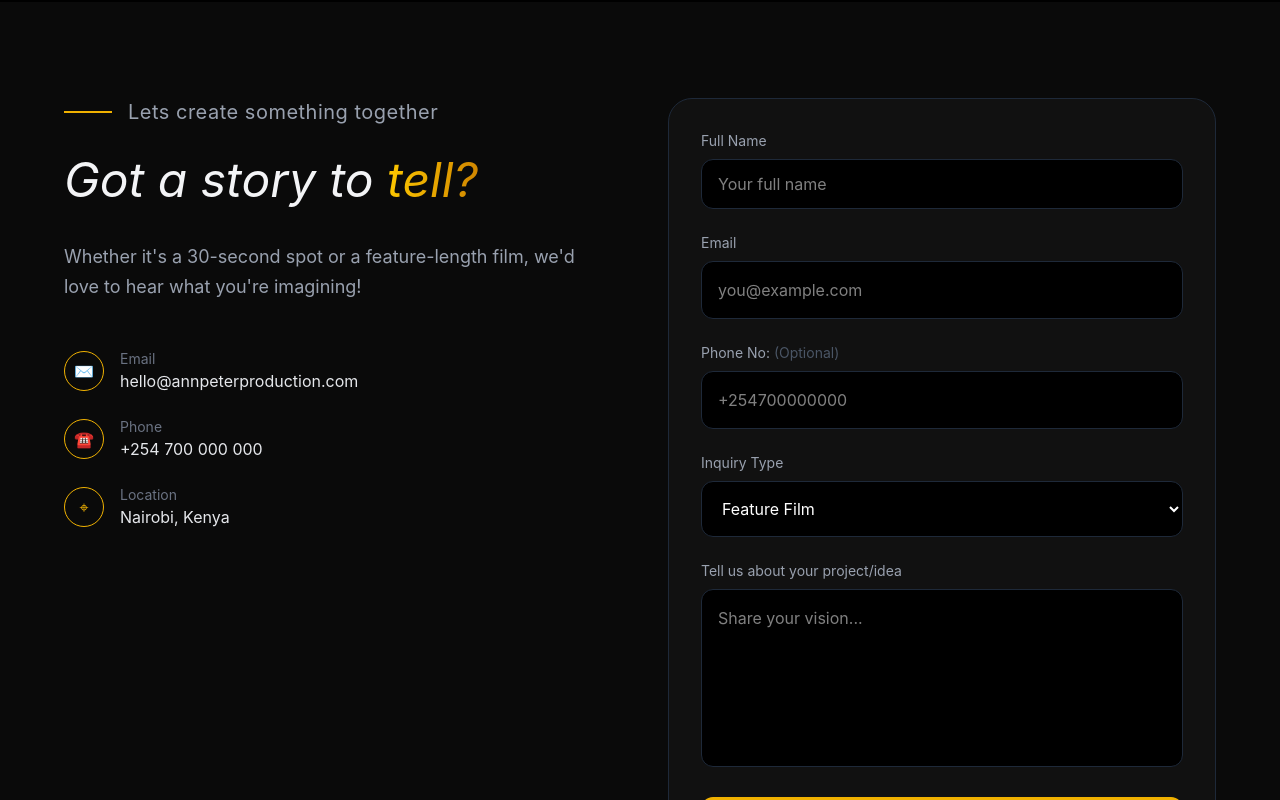
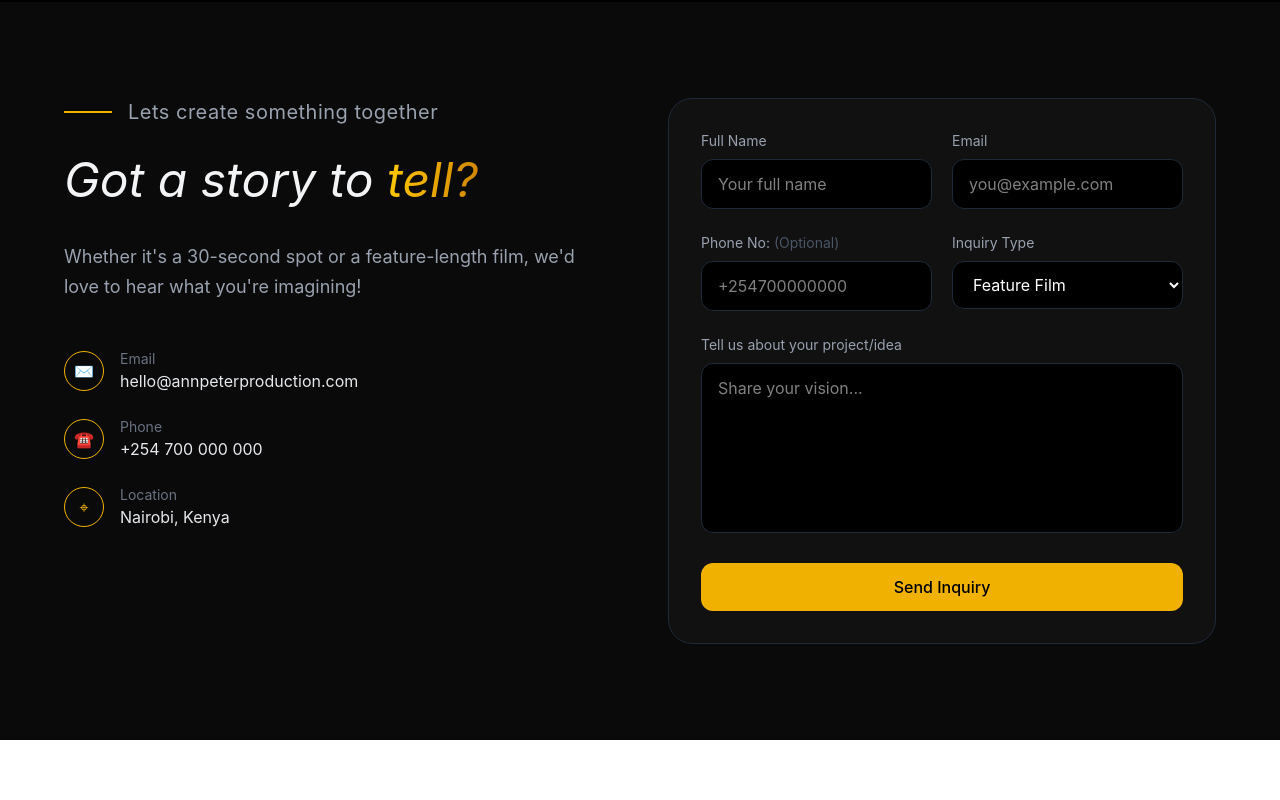
Before and after one commit to Grantex/ann-peter-production, a React (Vite) app: page / in a window 1280 px wide. Shown: the part 1460-2260 px from the top of the page. Built offline with nearby package versions, Linux system fonts and the light colour scheme.

Commit message:
feat: improved UI (split form) for contact form on contact section

```diff
--- a/src/App.tsx
+++ b/src/App.tsx
@@ -256,6 +256,9 @@ function App() {
 
             <form className="space-y-6">
 
+              {/* Name + Email */}
+              <div className="grid grid-cols-1 md:grid-cols-2 gap-5">
+
                 {/* Full Name */}
                 <div>
                   <label className="block text-sm text-gray-400 mb-2">
@@ -278,9 +281,14 @@ function App() {
                   <input
                     type="email"
                     placeholder="you@example.com"
-                  className="w-full bg-black border border-gray-800 rounded-xl px-4 py-4 text-white focus:outline-none focus:border-yellow-500 transition"
+                    className="w-full bg-black border border-gray-800 rounded-xl px-4 py-3 text-white focus:outline-none focus:border-yellow-500 transition"
                   />
                 </div>
+
+              </div>
+
+              {/* Phone + Inquiry */}
+              <div className="grid grid-cols-1 md:grid-cols-2 gap-5">
 
                 {/* Phone */}
                 <div>
@@ -291,18 +299,18 @@ function App() {
                   <input
                     type="text"
                     placeholder="+254700000000"
-                  className="w-full bg-black border border-gray-800 rounded-xl px-4 py-4 text-white focus:outline-none focus:border-yellow-500 transition"
+                    className="w-full bg-black border border-gray-800 rounded-xl px-4 py-3 text-white focus:outline-none focus:border-yellow-500 transition"
                   />
                 </div>
 
-              {/* Inquiry Type */}
+                {/* Inquiry */}
                 <div>
                   <label className="block text-sm text-gray-400 mb-2">
                     Inquiry Type
                   </label>
 
                   <select
-                  className="w-full bg-black border border-gray-800 rounded-xl px-4 py-4 text-white focus:outline-none focus:border-yellow-500 transition"
+                    className="w-full bg-black border border-gray-800 rounded-xl px-4 py-3 text-white focus:outline-none focus:border-yellow-500 transition"
                   >
                     <option>Feature Film</option>
                     <option>Commercial/Advertisement</option>
@@ -310,6 +318,8 @@ function App() {
                     <option>Partnership</option>
                     <option>Other</option>
                   </select>
+                </div>
+
               </div>
 
               {/* Message */}
@@ -321,14 +331,14 @@ function App() {
                 <textarea
                   rows={6}
                   placeholder="Share your vision..."
-                  className="w-full bg-black border border-gray-800 rounded-xl px-4 py-4 text-white resize-none focus:outline-none focus:border-yellow-500 transition"
+                  className="w-full bg-black border border-gray-800 rounded-xl px-4 py-3 text-white resize-none focus:outline-none focus:border-yellow-500 transition"
                 ></textarea>
               </div>
 
               {/* Submit */}
               <button
                 type="submit"
-                className="w-full bg-yellow-500 text-black font-medium py-4 rounded-xl hover:bg-yellow-600 transition duration-300"
+                className="w-full bg-yellow-500 text-black font-medium py-3 rounded-xl hover:bg-yellow-600 transition duration-300"
               >
                 Send Inquiry
               </button>
```
Lines whose indentation alone changed are shown as unchanged.
